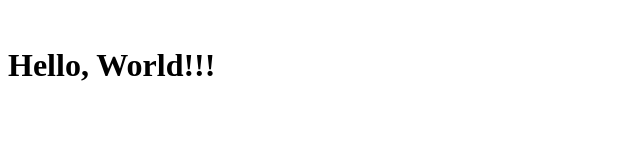
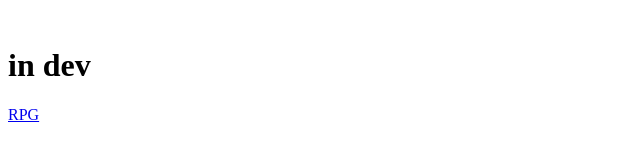
Before and after one commit to kimyutak/ROKA, a plain HTML site: page index.html in a window 1280 px wide. Shown: the whole page, without its empty margins (0-640 px from the left). Drawn offline with Linux system fonts and the light colour scheme.

Commit message:
made rpg1

```diff
--- a/index.html
+++ b/index.html
@@ -4,6 +4,7 @@
     <title>ROKA game project</title>
 </head>
 <body>
-    <h1>Hello, World!!!</h1>
+    <h1>in dev</h1>
+<a href="game/rpg1/main.html/">RPG</a>
 </body>
 </html>
```
Also changed, not shown: game/rpg1/main.html (added, +9 -0 lines).
